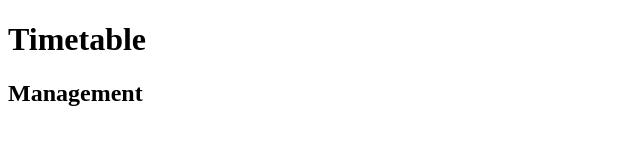
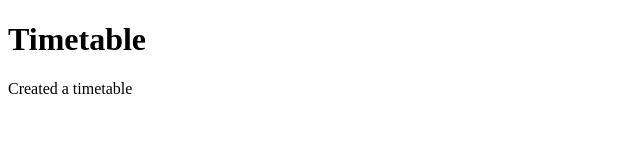
Before and after one commit to 15DEEPIKATHANGAVEL/timetable_management, a plain HTML site: page index.html in a window 1280 px wide. Shown: the whole page, without its empty margins (0-640 px from the left). Drawn offline with Linux system fonts and the light colour scheme.

Commit message:
p tag added

```diff
--- a/index.html
+++ b/index.html
@@ -7,6 +7,6 @@
 </head>
 <body>
     <h1>Timetable</h1>
-    <h2>Management</h2>
+    <p>Created a timetable</p>
 </body>
 </html>
```
